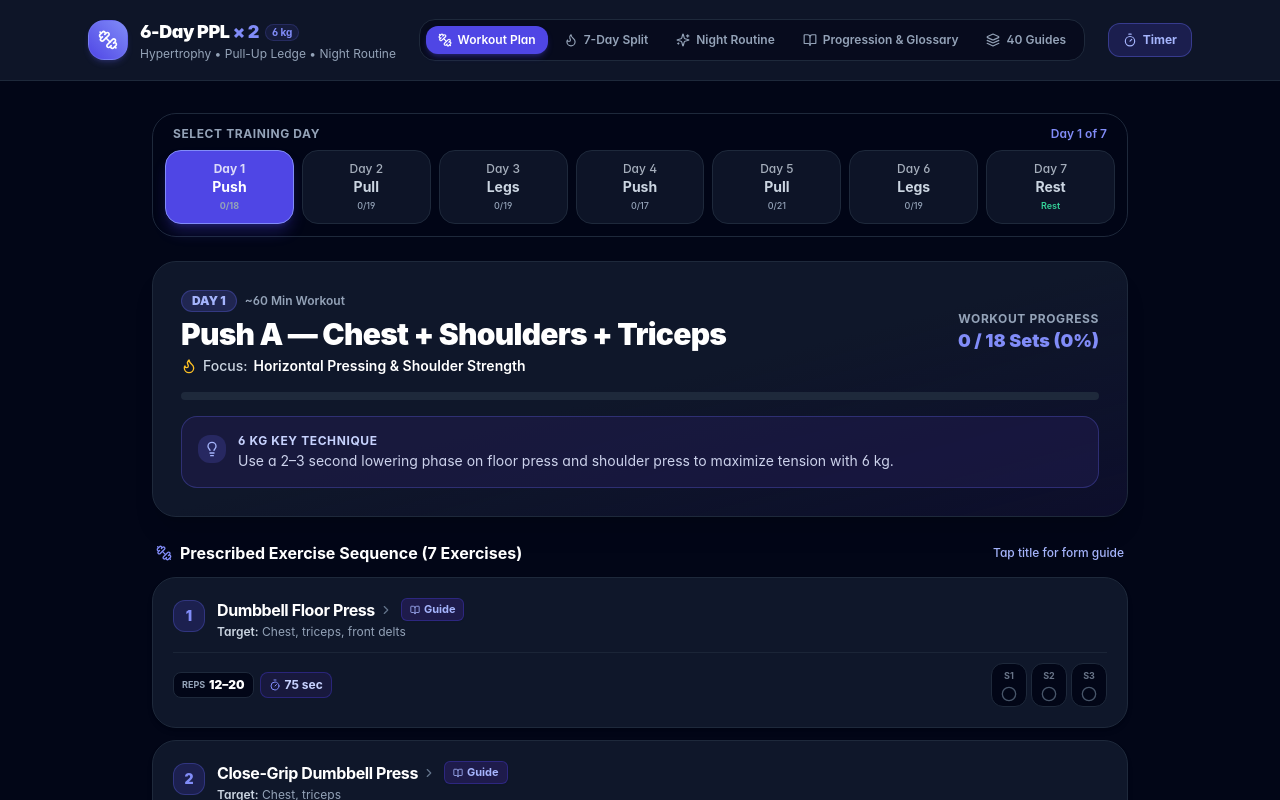
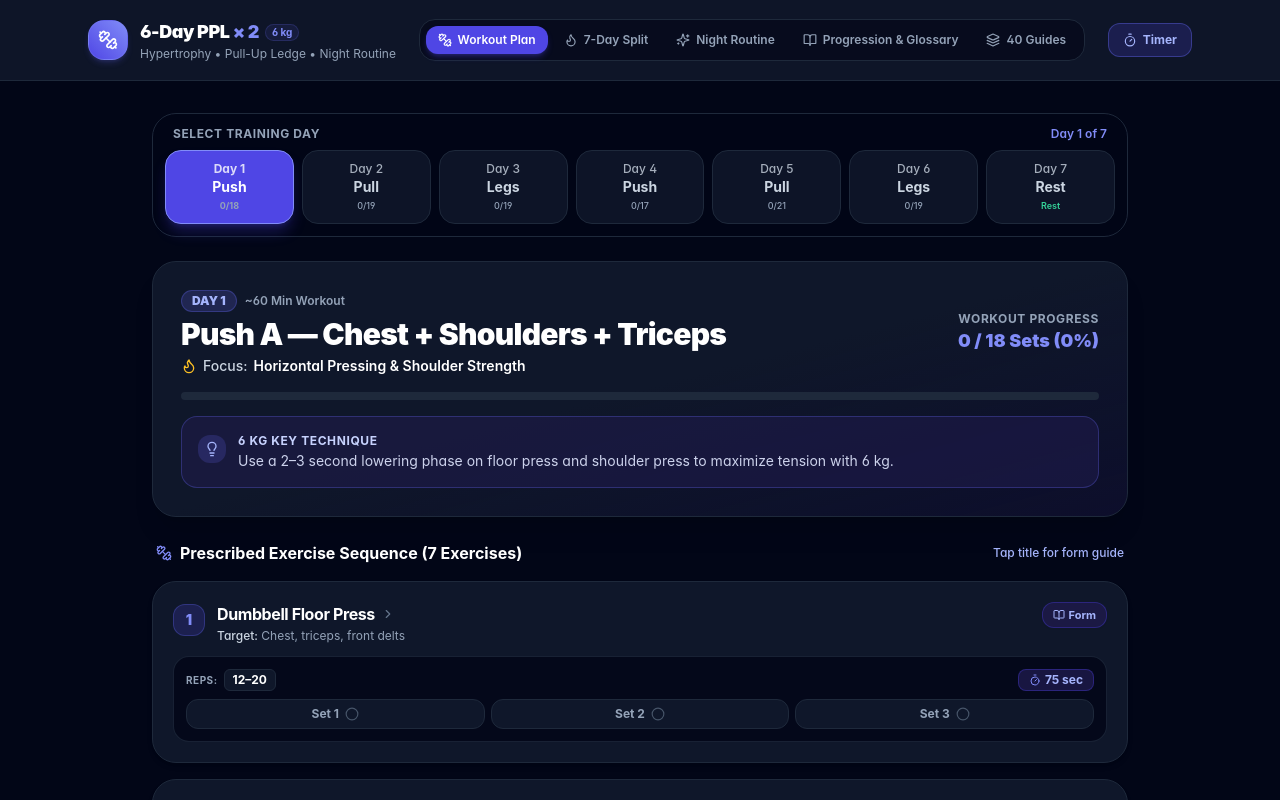
Before and after one commit to vin51435/project-monolith, a Next.js app: page / in a window 1280 px wide. Shown: the top 800 px of the page. Built offline with nearby package versions, Linux system fonts and the light colour scheme.

Commit message:
Redesign workout exercise cards with integrated metrics tray and balanced set grid

```diff
--- a/src/components/DayWorkoutView.tsx
+++ b/src/components/DayWorkoutView.tsx
@@ -256,7 +256,7 @@ export default function DayWorkoutView({
 
       {/* 4. WORKOUT EXERCISE CARDS */}
       {!currentDay.isRest && (
-        <div className="space-y-3">
+        <div className="space-y-3 sm:space-y-4">
           <div className="flex items-center justify-between px-1">
             <h3 className="text-sm sm:text-base font-bold text-white flex items-center gap-2">
               <Dumbbell className="w-4 h-4 text-indigo-400" />
@@ -272,76 +272,95 @@ export default function DayWorkoutView({
               (d) => d.num === ex.exerciseId || d.name.toLowerCase() === ex.name.toLowerCase()
             );
             const isTargeted = highlightedExerciseNum === ex.num;
+            const match = ex.rest.match(/(\d+)/);
+            const restSec = match ? parseInt(match[1], 10) : 60;
 
             return (
               <div
                 key={ex.num}
                 id={`workout-exercise-${ex.num}`}
-                className={`bg-slate-900 border rounded-2xl sm:rounded-3xl p-3.5 sm:p-5 transition-all shadow-md ${
+                className={`bg-slate-900 border rounded-2xl sm:rounded-3xl p-3.5 sm:p-5 transition-all shadow-md space-y-3 ${
                   isTargeted
-                    ? 'target-highlight bg-slate-900/90'
+                    ? 'target-highlight bg-slate-900/95'
                     : 'border-slate-800 hover:border-slate-700/80'
                 }`}
               >
-                {/* Top: Exercise Number, Name, Form Guide trigger */}
+                {/* Exercise Header: Number, Name, Target, Form Guide button */}
+                <div className="flex items-start justify-between gap-3">
                   <div
                     onClick={() => {
                       if (exDetail && onSelectExerciseDetail) {
                         onSelectExerciseDetail(exDetail);
                       }
                     }}
-                  className="flex items-start gap-2.5 sm:gap-3 cursor-pointer group"
-                  title="Click to open form guide"
+                    className="flex items-start gap-2.5 sm:gap-3 flex-1 min-w-0 cursor-pointer group"
+                    title="Click to view form guide"
                   >
-                  <div className="w-7 h-7 sm:w-8 sm:h-8 rounded-lg sm:rounded-xl bg-indigo-600/20 group-hover:bg-indigo-600 group-hover:text-white border border-indigo-500/30 text-indigo-400 font-black text-xs sm:text-sm flex items-center justify-center shrink-0 mt-0.5 transition">
+                    <span className="w-7 h-7 sm:w-8 sm:h-8 rounded-xl bg-indigo-600/20 group-hover:bg-indigo-600 group-hover:text-white border border-indigo-500/30 text-indigo-400 font-black text-xs sm:text-sm flex items-center justify-center shrink-0 mt-0.5 transition">
                       {ex.num}
-                  </div>
-                  <div className="flex-1 min-w-0">
-                    <div className="flex items-center gap-2 flex-wrap">
-                      <h4 className="text-sm sm:text-base font-bold text-white group-hover:text-indigo-400 transition tracking-tight flex items-center gap-1">
-                        <span className="truncate">{ex.name}</span>
+                    </span>
+                    <div className="min-w-0 flex-1">
+                      <div className="flex items-center gap-1.5 flex-wrap">
+                        <h4 className="text-sm sm:text-base font-bold text-white group-hover:text-indigo-400 transition tracking-tight">
+                          {ex.name}
+                        </h4>
                         <ChevronRight className="w-3.5 h-3.5 text-slate-500 group-hover:text-indigo-400 group-hover:translate-x-0.5 transition-transform shrink-0" />
-                      </h4>
-                      {exDetail && (
-                        <span className="inline-flex items-center gap-1 px-2 py-0.5 text-[10px] sm:text-[11px] font-bold rounded-md bg-indigo-950 text-indigo-300 border border-indigo-800/60 shadow-sm shrink-0">
-                          <BookOpen className="w-2.5 h-2.5" /> Guide
-                        </span>
-                      )}
                       </div>
                       <p className="text-[11px] sm:text-xs text-slate-400 mt-0.5 truncate">
-                      <span className="text-slate-300 font-semibold">Target:</span> {ex.target}
+                        <span className="text-slate-300 font-medium">Target:</span> {ex.target}
                       </p>
                     </div>
                   </div>
 
-                {/* Bottom Row: Reps, Rest, Sets Checkboxes (Never wraps weirdly, handles 4+ sets cleanly) */}
-                <div className="mt-3 pt-2.5 border-t border-slate-800/80 flex flex-wrap items-center justify-between gap-2">
-                  {/* Left: Reps & Rest Badge */}
-                  <div className="flex items-center gap-1.5 shrink-0">
-                    {/* Reps */}
-                    <div className="px-2 py-1 rounded-lg bg-slate-950 border border-slate-800 flex items-center gap-1">
-                      <span className="text-[9px] font-bold text-slate-400 uppercase">Reps</span>
-                      <span className="text-xs font-black text-white">{ex.reps}</span>
-                    </div>
-
-                    {/* Rest Button with Timer trigger */}
+                  {exDetail && (
                     <button
                       type="button"
                       onClick={() => {
-                        const match = ex.rest.match(/(\d+)/);
-                        const restSec = match ? parseInt(match[1], 10) : 60;
-                        onOpenTimer(restSec, ex.name);
+                        if (onSelectExerciseDetail) {
+                          onSelectExerciseDetail(exDetail);
+                        }
                       }}
-                      className="px-2 py-1 rounded-lg bg-indigo-950/60 hover:bg-indigo-900/80 border border-indigo-800/60 flex items-center gap-1 text-indigo-200 active:scale-95 transition"
-                      title="Start rest timer"
+                      className="inline-flex items-center gap-1 px-2.5 py-1 text-[11px] font-bold rounded-xl bg-indigo-950/80 hover:bg-indigo-900 text-indigo-300 border border-indigo-800/60 shadow-sm shrink-0 transition"
                     >
-                      <Timer className="w-3 h-3 text-indigo-400 shrink-0" />
-                      <span className="text-xs font-bold whitespace-nowrap">{ex.rest}</span>
+                      <BookOpen className="w-3 h-3" /> Form
+                    </button>
+                  )}
+                </div>
+
+                {/* Integrated Metrics & Set Tracker Tray */}
+                <div className="p-2.5 sm:p-3 rounded-xl sm:rounded-2xl bg-slate-950/80 border border-slate-800/80 space-y-2">
+                  {/* Top: Target Reps & Rest Timer Button */}
+                  <div className="flex items-center justify-between text-xs">
+                    <div className="flex items-center gap-1.5">
+                      <span className="text-[10px] font-bold text-slate-400 uppercase tracking-wider">
+                        Reps:
+                      </span>
+                      <span className="font-bold text-white px-2 py-0.5 rounded-md bg-slate-900 border border-slate-800 text-xs">
+                        {ex.reps}
+                      </span>
+                    </div>
+
+                    <button
+                      type="button"
+                      onClick={() => onOpenTimer(restSec, ex.name)}
+                      className="flex items-center gap-1 px-2.5 py-0.5 rounded-lg bg-indigo-950/80 hover:bg-indigo-900 border border-indigo-800/60 text-indigo-300 text-xs font-bold active:scale-95 transition"
+                      title="Click to start rest timer"
+                    >
+                      <Timer className="w-3 h-3 text-indigo-400" />
+                      <span>{ex.rest}</span>
                     </button>
                   </div>
 
-                  {/* Right: Interactive Sets Checklist (S1, S2, S3, S4...) */}
-                  <div className="flex items-center gap-1 shrink-0 ml-auto">
+                  {/* Bottom: Evenly Distributed Interactive Set Buttons */}
+                  <div
+                    className={`grid gap-1.5 ${
+                      ex.sets === 4
+                        ? 'grid-cols-4'
+                        : ex.sets === 3
+                        ? 'grid-cols-3'
+                        : 'grid-cols-2'
+                    }`}
+                  >
                     {Array.from({ length: ex.sets }).map((_, setIdx) => {
                       const setKey = `${currentDay.id}-${ex.num}-${setIdx}`;
                       const isDone = !!completedSets[setKey];
@@ -353,18 +372,18 @@ export default function DayWorkoutView({
                           onClick={() =>
                             toggleSet(currentDay.id, ex.num, setIdx, ex.rest, ex.name)
                           }
-                          className={`flex flex-col items-center justify-center w-8 h-10 sm:w-9 sm:h-11 rounded-lg sm:rounded-xl border font-bold text-xs transition active:scale-90 ${
+                          className={`flex items-center justify-center gap-1.5 py-1.5 px-2 rounded-xl border text-xs font-bold transition active:scale-95 ${
                             isDone
-                              ? 'bg-emerald-600 text-white border-emerald-400 shadow-sm shadow-emerald-600/20'
-                              : 'bg-slate-950 text-slate-400 border-slate-800 hover:border-slate-700 hover:text-white'
+                              ? 'bg-emerald-600 text-white border-emerald-400 shadow-sm shadow-emerald-600/30'
+                              : 'bg-slate-900 text-slate-400 border-slate-800 hover:border-slate-700 hover:text-slate-200'
                           }`}
                           title={`Mark Set ${setIdx + 1} Done`}
                         >
-                          <span className="text-[9px] opacity-70">S{setIdx + 1}</span>
+                          <span>Set {setIdx + 1}</span>
                           {isDone ? (
-                            <CheckCircle2 className="w-3.5 h-3.5 sm:w-4 sm:h-4 fill-current text-white mt-0.5" />
+                            <CheckCircle2 className="w-3.5 h-3.5 text-white" />
                           ) : (
-                            <Circle className="w-3.5 h-3.5 sm:w-4 sm:h-4 text-slate-600 mt-0.5" />
+                            <Circle className="w-3.5 h-3.5 text-slate-600" />
                           )}
                         </button>
                       );
```
Lines whose indentation alone changed are shown as unchanged.
